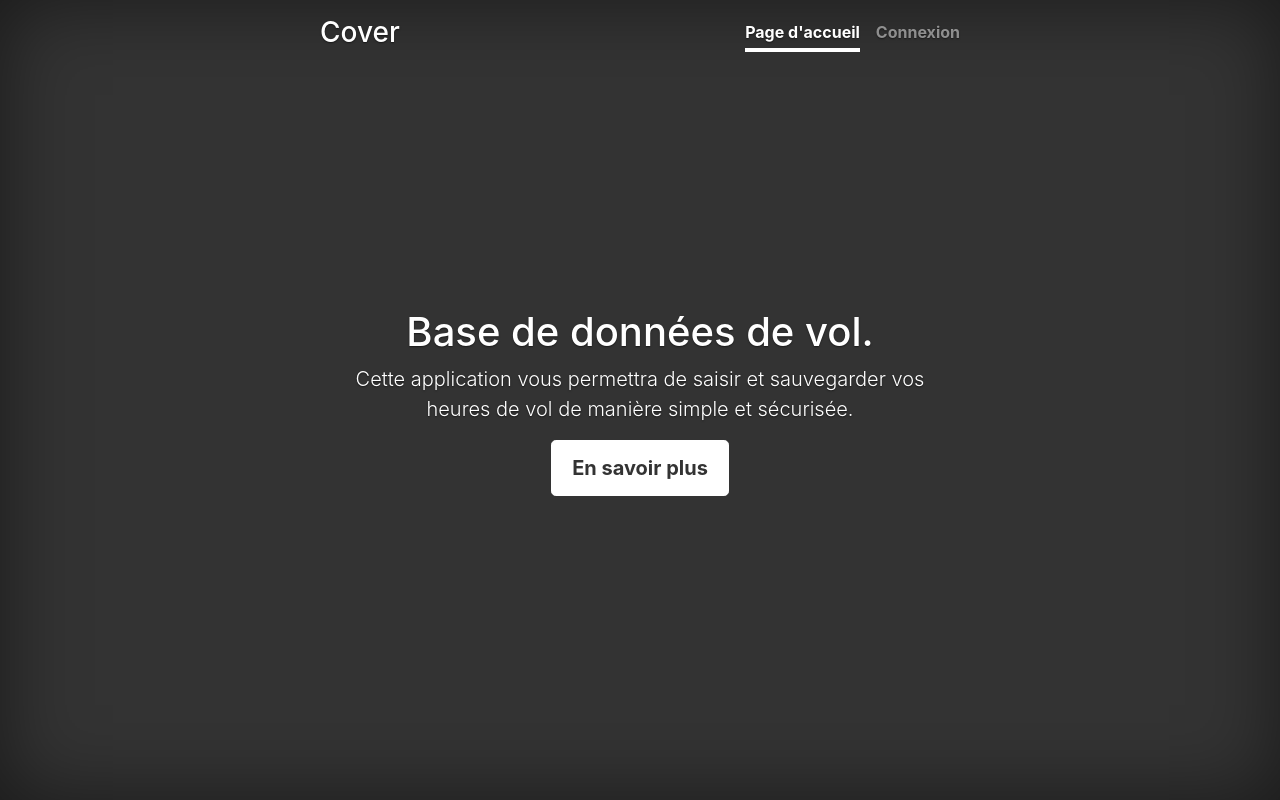
After one commit to n1c0x/vol-db-docker, a Django app: page / in a window 1280 px wide. The commit adds this page. Run offline with Django 3.2, Linux system fonts and the light colour scheme; some libraries are stand-ins or nearby versions.

Commit message:
Ajout de template de page d'accueil

```diff
--- a/vol/forms.py
+++ b/vol/forms.py
@@ -1,6 +1,7 @@
 from django import forms
 
 from .models import Vol
+
 
 class VolForm(forms.ModelForm):
 
--- /dev/null
+++ b/vol/static/vol/cover.css
@@ -0,0 +1,110 @@
+/*
+ * Globals
+ */
+
+/* Links */
+a,
+a:focus,
+a:hover {
+  color: #fff;
+}
+
+/* Custom default button */
+.btn-secondary,
+.btn-secondary:hover,
+.btn-secondary:focus {
+  color: #333;
+  text-shadow: none; /* Prevent inheritance from `body` */
+  background-color: #fff;
+  border: .05rem solid #fff;
+}
+
+
+/*
+ * Base structure
+ */
+
+html,
+body {
+  height: 100%;
+  background-color: #333;
+}
+
+body {
+  display: -ms-flexbox;
+  display: -webkit-box;
+  display: flex;
+  -ms-flex-pack: center;
+  -webkit-box-pack: center;
+  justify-content: center;
+  color: #fff;
+  text-shadow: 0 .05rem .1rem rgba(0, 0, 0, .5);
+  box-shadow: inset 0 0 5rem rgba(0, 0, 0, .5);
+}
+
+.cover-container {
+  max-width: 42em;
+}
+
+
+/*
+ * Header
+ */
+.masthead {
+  margin-bottom: 2rem;
+}
+
+.masthead-brand {
+  margin-bottom: 0;
+}
+
+.nav-masthead .nav-link {
+  padding: .25rem 0;
+  font-weight: 700;
+  color: rgba(255, 255, 255, .5);
+  background-color: transparent;
+  border-bottom: .25rem solid transparent;
+}
+
+.nav-masthead .nav-link:hover,
+.nav-masthead .nav-link:focus {
+  border-bottom-color: rgba(255, 255, 255, .25);
+}
+
+.nav-masthead .nav-link + .nav-link {
+  margin-left: 1rem;
+}
+
+.nav-masthead .active {
+  color: #fff;
+  border-bottom-color: #fff;
+}
+
+@media (min-width: 48em) {
+  .masthead-brand {
+    float: left;
+  }
+  .nav-masthead {
+    float: right;
+  }
+}
+
+
+/*
+ * Cover
+ */
+.cover {
+  padding: 0 1.5rem;
+}
+.cover .btn-lg {
+  padding: .75rem 1.25rem;
+  font-weight: 700;
+}
+
+
+/*
+ * Footer
+ */
+.mastfoot {
+  color: rgba(255, 255, 255, .5);
+}
--- /dev/null
+++ b/vol/templates/vol/homepage.html
@@ -0,0 +1,40 @@
+
+<!doctype html>
+<html>
+    <head>
+        <title>{% block title %}Base de données de vols{% endblock %}</title>
+        <link rel="stylesheet" href="https://stackpath.bootstrapcdn.com/bootstrap/4.1.3/css/bootstrap.min.css" integrity="sha384-MCw98/SFnGE8fJT3GXwEOngsV7Zt27NXFoaoApmYm81iuXoPkFOJwJ8ERdknLPMO" crossorigin="anonymous">
+        {% load static %}
+         <link href="{% static 'vol/cover.css' %}" rel="stylesheet">
+
+    </head>
+
+    <body class="text-center">
+
+        <div class="cover-container d-flex h-100 p-3 mx-auto flex-column">
+          <header class="masthead mb-auto">
+            <div class="inner">
+              <h3 class="masthead-brand">Cover</h3>
+              <nav class="nav nav-masthead justify-content-center">
+                <a class="nav-link active" href="#">Page d'accueil</a>
+                <a class="nav-link" href="{% url 'login' %}">Connexion</a>
+              </nav>
+            </div>
+          </header>
+
+          <main role="main" class="inner cover">
+            <h1 class="cover-heading">Base de données de vol.</h1>
+            <p class="lead">Cette application vous permettra de saisir et sauvegarder vos heures de vol de manière simple et sécurisée.</p>
+            <p class="lead">
+              <a href="#" class="btn btn-lg btn-secondary">En savoir plus</a>
+            </p>
+          </main>
+
+          <footer class="mastfoot mt-auto">
+            <div class="inner">
+              <p></p>
+            </div>
+          </footer>
+        </div>
+        </body>
+    </html>
--- a/vol/urls.py
+++ b/vol/urls.py
@@ -4,7 +4,8 @@ from django.conf.urls import url
 from . import views
 
 urlpatterns = [
-    path('', views.index, name='index'),
+    path('', views.homepage, name='homepage'),
+    path('vols/', views.index, name='index'),
     path('<int:vol_id>/', views.detail, name='detail'),
     url(r'^somme',views.somme, name='somme'),
     url(r'^add',views.new_vol, name='new_vol'),
--- a/vol/views.py
+++ b/vol/views.py
@@ -9,6 +9,9 @@ from django.contrib.auth.views import LoginView, LogoutView
 from datetime import date, datetime, timedelta
 
 from .models import Vol, Immatriculation, TypeAvion
+
+def homepage(request):
+    return render(request, 'vol/homepage.html')
 
 @login_required
 def index(request):
--- a/voldb/urls.py
+++ b/voldb/urls.py
@@ -18,8 +18,9 @@ from django.urls import path,include
 from django.contrib.auth import views
 
 urlpatterns = [
-    path('vol/', include('vol.urls')),
+    path('', include('vol.urls')),
     path('admin/', admin.site.urls),
     path('accounts/login/', views.LoginView.as_view(), name='login'),
     path('accounts/logout/', views.LogoutView.as_view(next_page='/vol'), name='logout'),
+
 ]
```
Also changed, not shown: vol/templates/registration/login.html (+34 -15 lines), vol/templates/vol/base_login.html (added, +25 -0 lines), voldb/settings.py (+8 -2 lines).
